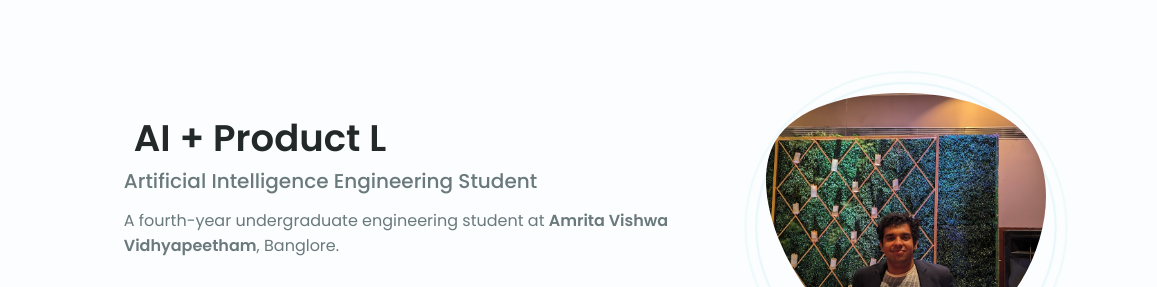
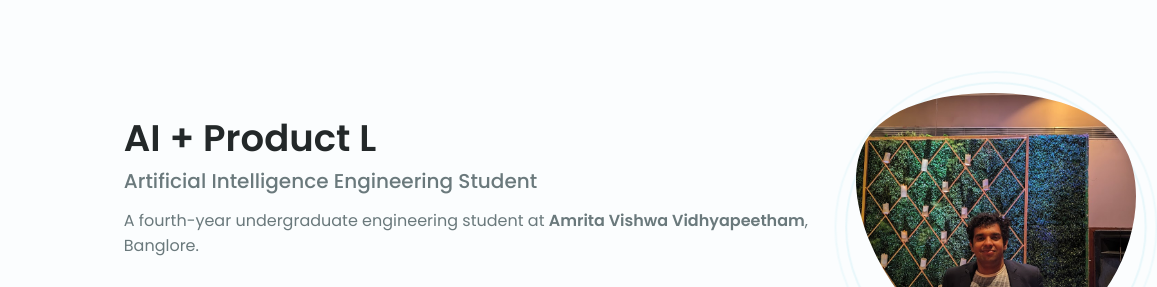
Before and after one commit to Pranav-Nexus/Pranav-Nexus.github.io, a plain HTML site: page index.html in a window 1280 px wide. Shown: the part 91-378 px from the top of the page, 181-1338 px from the left, 1157 px wide, since content can reach past the window. Drawn offline with nearby package versions, Linux system fonts and the light colour scheme.

Commit message:
indexing fixed

```diff
--- a/index.html
+++ b/index.html
@@ -467,8 +467,8 @@
         min-height: 1.2em; /* Approximate height for one line */
         white-space: nowrap; /* Prevent wrapping during typing */
         overflow: hidden; /* Hide overflowing text during typing */
-        min-width: 600px; /* Further increased minimum width */
-        margin-left: 10px; /* Add a small left margin to shift it right */
+        min-width: 700px; /* Significantly increased minimum width to fix layout shifts */
+        margin-left: 0; /* Ensure no extra margin is causing misalignment */
     }
     /* Adjust for responsiveness if needed */
     @media screen and (max-width: 768px) { /* Example breakpoint */
```
